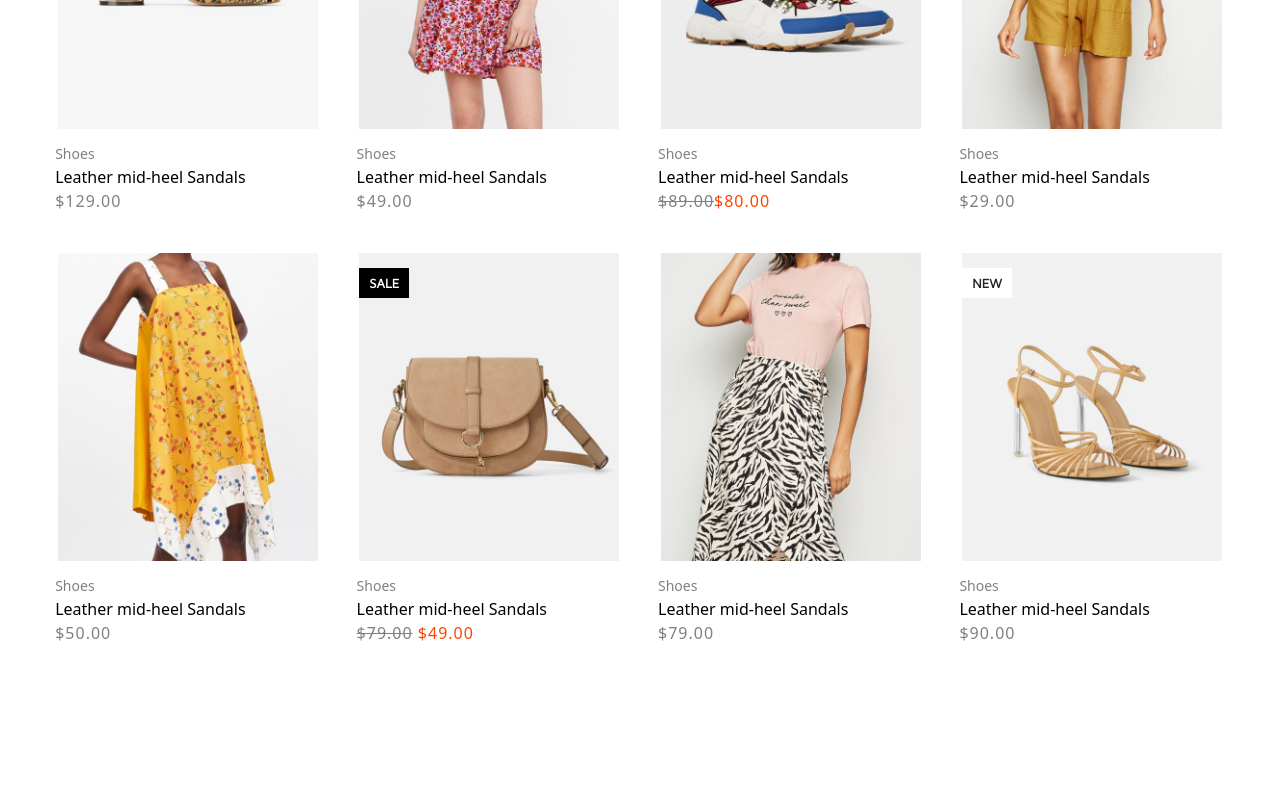
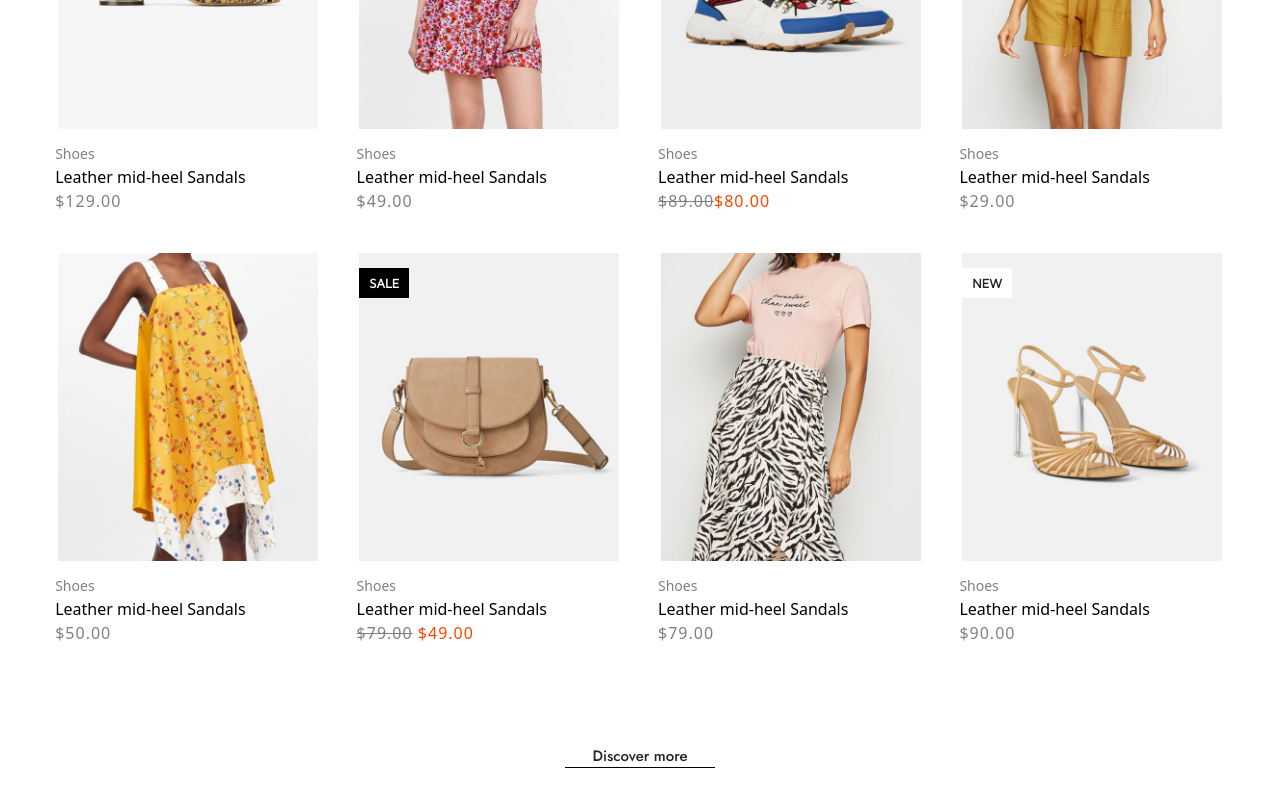
Before and after one commit to eyvazk97/shopping-website-example, a plain HTML site: page index.html in a window 1280 px wide. Shown: the part 2407-3207 px from the top of the page. Drawn offline with nearby package versions, Linux system fonts and the light colour scheme.

Commit message:
one more section done

```diff
--- a/css/layout/_sections.scss
+++ b/css/layout/_sections.scss
@@ -398,4 +398,24 @@
             }
         }
     }
+    &__discover {
+        position: relative;
+        margin: auto;
+        width: 150px;
+        text-align: center;
+        margin-top: 80px;
+        cursor: pointer;
+        @include font-2 (15px, 400);
+        &::after {
+            width: 100%;
+            display:block;
+            content: '';
+            border-bottom: solid 1px black;
+            transform: scaleX(1);
+            transition: transform 250ms ease-in-out;
+            transform-origin: 0% 50%;
+        }
+        &:hover:after{ transform: scaleX(0); transform-origin:   100% 50%; }
+
+    }
 }
--- a/index.html
+++ b/index.html
@@ -367,6 +367,7 @@
                 </div>
             </div>
         </div>
+        <div class="products__discover">Discover more</div>
     </section>
 
 
```
Also changed, not shown: css/img/cover-4.jpg (added), css/main.css, 1 other file.
